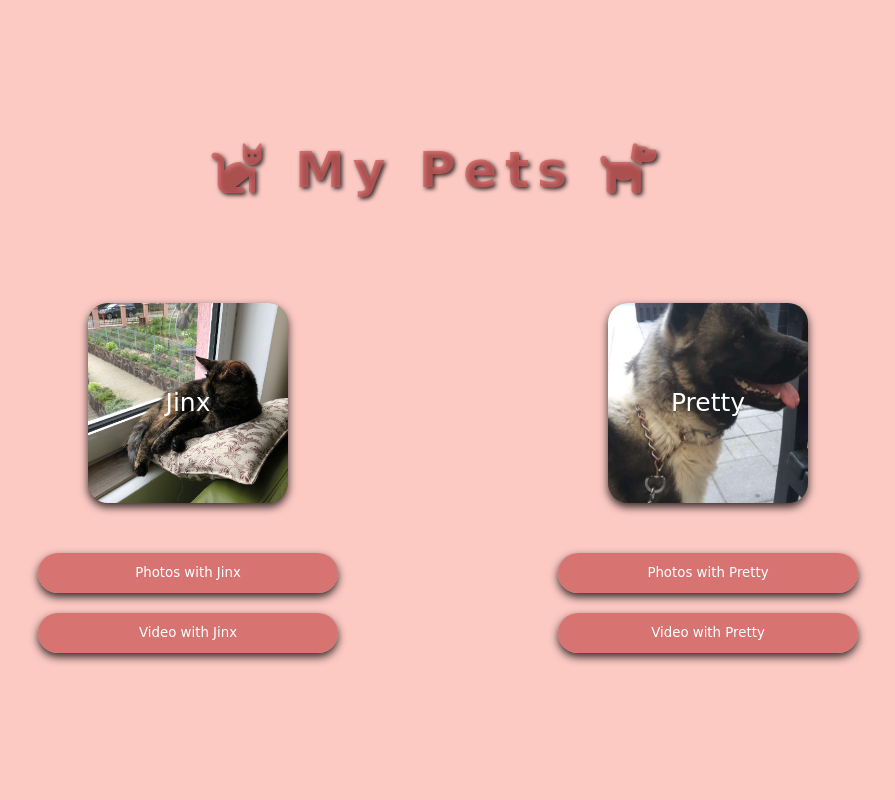
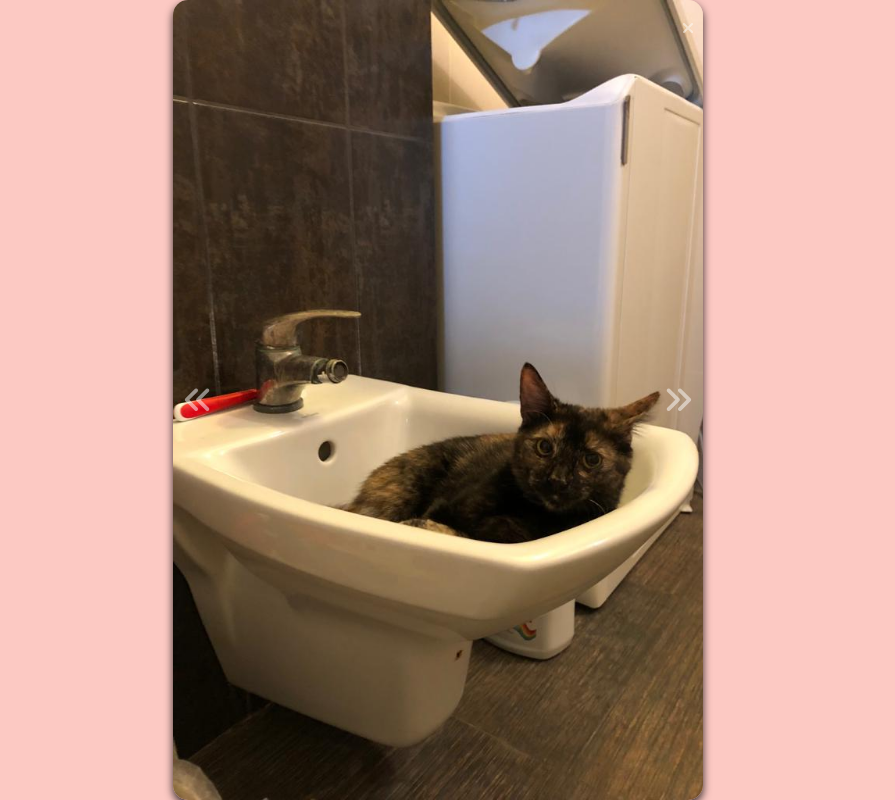
Before and after one commit to ErikaRusznak/myPets, a plain HTML site: page index.html in a window 1280 px wide. Both pictures are taken after a click on the button "Photos with Jinx". Shown: the whole page, without its empty margins (202-1097 px from the left). Drawn offline with Linux system fonts and the light colour scheme.

Commit message:
finished the photos part

```diff
--- a/index.html
+++ b/index.html
@@ -27,8 +27,9 @@
    <button class="btn video pr">Video with Pretty</button>
   </div>
  </div>
- <!--
+
  <div class="slider-container">
+
   <div class="image-jinx active">
    <img src="imagesJinx/jinx1.jpeg" alt="image">
    <img src="imagesJinx/jinx2.jpeg" alt="image">
@@ -39,15 +40,12 @@
    <img src="imagesPretty/pretty2.jpeg" alt="image">
    <img src="imagesPretty/pretty3.jpeg" alt="image">
 
-   <i class="fa-solid fa-angles-left changebutton prev"></i>
-   <i class="fa-solid fa-angles-right changebutton next"></i>
-   <i class="fa-regular fa-xmark close-icon"></i>
+  </div>
+  <i class="fa-solid fa-angles-left changebutton prev"></i>
+  <i class="fa-solid fa-angles-right changebutton next"></i>
+  <i class="fa-solid fa-xmark photos close-icon"></i>
 
 
-  </div>
-
- </div>
--->
 
  <script src="index.js"></script>
 </body>
--- a/index.js
+++ b/index.js
@@ -1,4 +1,4 @@
-// sunet pentru pisica
+// sound for the cat
 const jinxSoundEl = document.querySelector(".btn.sound.ji");
 const audioJinx = document.createElement("audio");
 audioJinx.src = "sounds/jinx.mp3";
@@ -6,7 +6,7 @@ jinxSoundEl.addEventListener("click", () => {
   audioJinx.play();
 });
 
-// sunet pentru caine
+// sound for the dog
 const prettySoundEl = document.querySelector(".btn.sound.pr");
 const audioPretty = document.createElement("audio");
 audioPretty.src = "sounds/pretty.mp3";
@@ -14,7 +14,7 @@ prettySoundEl.addEventListener("click", () => {
   audioPretty.play();
 });
 
-// daca apesi pe j sau pe p
+// if u press j or k
 window.addEventListener("keydown", (event) => {
   if (event.key == "j") {
     audioJinx.play();
@@ -30,3 +30,72 @@ window.addEventListener("keydown", (event) => {
     }, 100);
   }
 });
+
+// to open and close the photos
+const photosJinx = document.querySelector(".btn.photos.ji");
+const photosPretty = document.querySelector(".btn.photos.pr");
+const buttonsEl = document.querySelector(".buttons");
+const headerEl = document.querySelector("h1");
+const imageJinxEl = document.querySelector(".image-jinx");
+const imagePrettyEl = document.querySelector(".image-pretty");
+const closeIconEl = document.querySelector(".close-icon");
+
+photosJinx.addEventListener("click", () => {
+  imageJinxEl.classList.remove("active");
+  buttonsEl.classList.add("active");
+  headerEl.classList.add("active");
+});
+
+photosPretty.addEventListener("click", () => {
+  imagePrettyEl.classList.remove("active");
+  buttonsEl.classList.add("active");
+  headerEl.classList.add("active");
+});
+closeIconEl.addEventListener("click", () => {
+  imagePrettyEl.classList.add("active");
+  imageJinxEl.classList.add("active");
+  buttonsEl.classList.remove("active");
+  headerEl.classList.remove("active");
+});
+
+const nextEl = document.querySelector(".next");
+const prevEl = document.querySelector(".prev");
+const imgsJinxEl = document.querySelectorAll(".image-jinx img");
+const imgsPrettyEl = document.querySelectorAll(".image-pretty img");
+const imgsEl = document.querySelectorAll(".slider-container");
+const imageJinxContainer = document.querySelector(".image-jinx");
+const imagePrettyContainer = document.querySelector(".image-pretty");
+
+// other photos for the cat
+
+let currentImg = 1;
+
+nextEl.addEventListener("click", () => {
+  currentImg++;
+
+  updateImg();
+});
+
+prevEl.addEventListener("click", () => {
+  currentImg--;
+
+  updateImg();
+});
+
+updateImg();
+
+function updateImg() {
+  if (currentImg < 1) {
+    currentImg = imgsJinxEl.length;
+  }
+
+  if (currentImg > imgsJinxEl.length) {
+    currentImg = 1;
+  }
+  imageJinxContainer.style.transform = `translateX(-${
+    (currentImg - 1) * 535
+  }px)`;
+  imagePrettyContainer.style.transform = `translateX(-${
+    (currentImg - 1) * 535
+  }px)`;
+}
--- a/style.css
+++ b/style.css
@@ -64,7 +64,8 @@ h1 {
   text-align: center;
 }
 
-.btn.photos, .btn.video {
+.btn.photos,
+.btn.video {
   height: 40px;
   width: 100%;
   margin: 0px 0px 20px 0px;
@@ -80,7 +81,8 @@ h1 {
   background-size: 150%;
 }
 
-.btn.photos:hover, .btn.video:hover {
+.btn.photos:hover,
+.btn.video:hover {
   color: rgb(125, 57, 57);
   background-color: rgb(205, 92, 92);
 }
@@ -89,29 +91,69 @@ h1 {
   background-size: 120%;
 }
 
-/*
+
+.slider-container {
+  display: flex;
+  position: relative;
+  max-width: 530px;
+  max-height: 900px;
+  overflow: hidden; /*only one photo will appear*/
+  border-radius: 15px;
+  box-shadow: 0 4px 8px rgba(0, 0, 0, 0.8);
+}
+
+.image-jinx {
+
+  display: flex;
+  transition: transform 0.4s ease-in-out;
+}
+.image-pretty {
+  display: flex;
+  transition: transform 0.4s ease-in-out;
+}
+
+.changebutton {
+ position: absolute;
+ top: 50%;
+ color: white;
+ font-size: 30px;
+ transform: translateY(-50%);
+ opacity: 0.5;
+ cursor: pointer;
+}
+.photos.close-icon {
+ position: absolute;
+ top: 20px;
+ right: 10px;
+ color: white;
+ cursor: pointer;
+ opacity: 0.5;
+}
+
+.changebutton.prev {
+ left:10px;
+}
+.changebutton.next {
+ right:10px;
+}
+.changebutton:hover, .close-icon:hover {
+ opacity: 100%;
+}
+
+
+.buttons.active {
+  display: none;
+}
+
+h1.active {
+  display: none;
+}
 
 .image-jinx.active {
  display: none;
 }
 
+
 .image-pretty.active {
   display: none;
 }
-
-.slider-container {
-  position: relative;
-  width: 750px;
-  height: 1000px;
-  overflow: hidden; only one photo will appear
-  border-radius: 15px;
-  box-shadow: 0 4px 8px rgba(0,0,0,0.8);
-  align-items: center;
-}
-
-.image-jinx {
- display: flex;
- transition: transform 0.4s ease-in-out;
-}
-
-*/
```
Also changed, not shown: imagesPretty/pretty1.jpeg, imagesPretty/pretty2.jpeg, imagesPretty/pretty3.jpeg.
